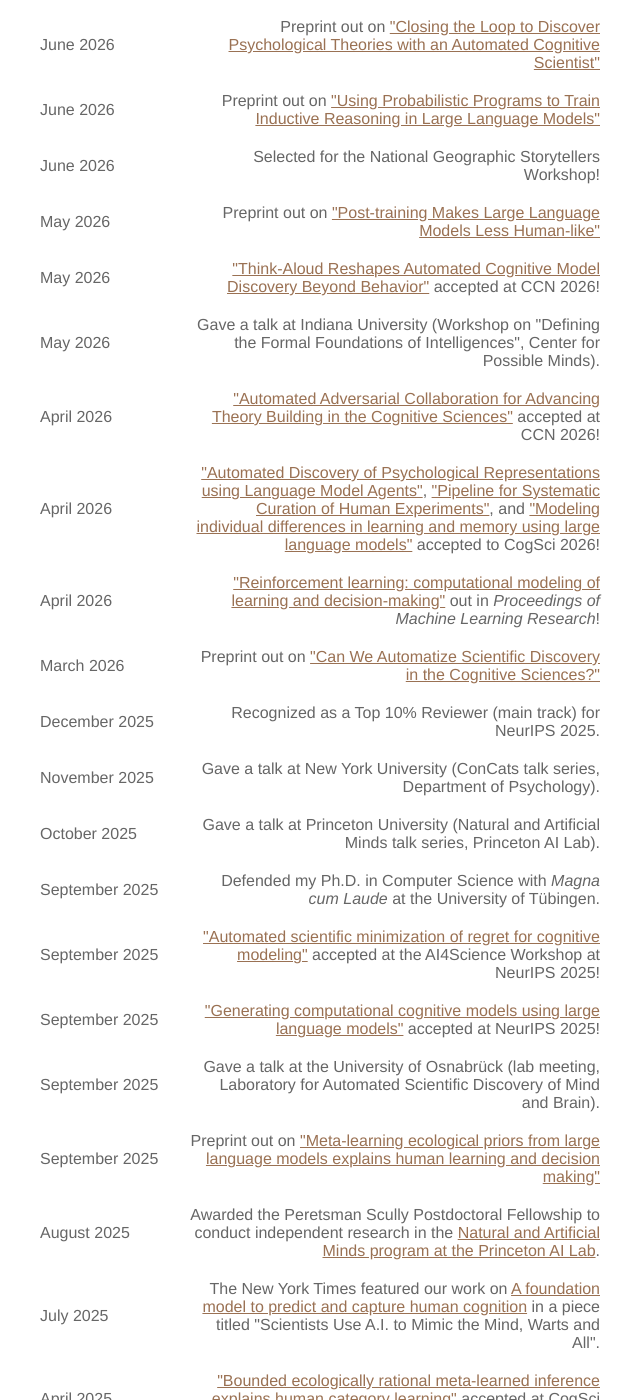
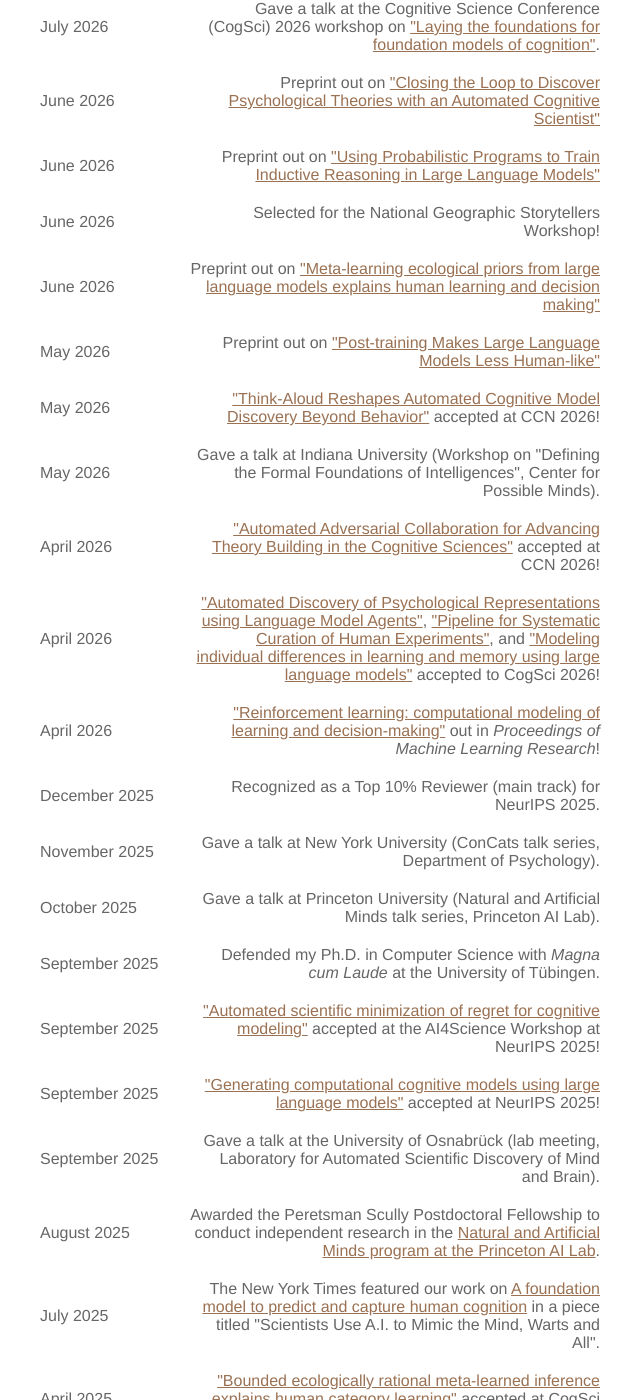
Before and after one commit to akjagadish/akjagadish.github.io, a Jekyll site: the page built from projects.html, in a window 1280 px wide and 1400 px high, scrolled down 835 px. Shown: the whole window, without its empty margins (320-960 px from the left). Built offline with Jekyll 4.4.1, drawn with Linux system fonts in a browser that asks for light colours; nearby versions of some CDN libraries; some of the changed text lies outside the part shown.

Commit message:
docs: date two preprint news rows by their latest arXiv revision
Co-Authored-By: Claude Fable 5.1 <noreply@anthropic.com>

```diff
--- a/projects.html
+++ b/projects.html
@@ -41,6 +41,13 @@ layout: page_projects
   </div>
 
 <div style="display: flex; justify-content: space-between; align-items: center;">
+    <span style="flex-shrink: 0; text-align: left; width: 130px;">September 2026</span>
+    <span style="flex-grow: 1; text-align: right; margin-left: 20px;">
+      Preprint out on <a href="https://arxiv.org/abs/2603.20988">"Can We Automatize Scientific Discovery in the Cognitive Sciences?"</a>
+    </span>
+  </div>
+
+<div style="display: flex; justify-content: space-between; align-items: center;">
     <span style="flex-shrink: 0; text-align: left; width: 130px;">August 2026</span>
     <span style="flex-grow: 1; text-align: right; margin-left: 20px;">
       Preprint out on <a href="https://arxiv.org/abs/2608.22154">"More accurate behavioral predictions with hybrid Bayesian-connectionist models"</a>
@@ -72,6 +79,13 @@ layout: page_projects
     <span style="flex-shrink: 0; text-align: left; width: 130px;">June 2026</span>
     <span style="flex-grow: 1; text-align: right; margin-left: 20px;">
       Selected for the National Geographic Storytellers Workshop!
+    </span>
+  </div>
+
+<div style="display: flex; justify-content: space-between; align-items: center;">
+    <span style="flex-shrink: 0; text-align: left; width: 130px;">June 2026</span>
+    <span style="flex-grow: 1; text-align: right; margin-left: 20px;">
+      Preprint out on <a href="https://arxiv.org/abs/2509.00116">"Meta-learning ecological priors from large language models explains human learning and decision making"</a>
     </span>
   </div>
 
@@ -116,13 +130,6 @@ layout: page_projects
     <span style="flex-shrink: 0; text-align: left; width: 130px;">April 2026</span>
     <span style="flex-grow: 1; text-align: right; margin-left: 20px;">
       <a href="https://proceedings.mlr.press/v320/cohen26a.html">"Reinforcement learning: computational modeling of learning and decision-making"</a> out in <i>Proceedings of Machine Learning Research</i>!
-    </span>
-  </div>
-
-<div style="display: flex; justify-content: space-between; align-items: center;">
-    <span style="flex-shrink: 0; text-align: left; width: 130px;">March 2026</span>
-    <span style="flex-grow: 1; text-align: right; margin-left: 20px;">
-      Preprint out on <a href="https://arxiv.org/abs/2603.20988">"Can We Automatize Scientific Discovery in the Cognitive Sciences?"</a>
     </span>
   </div>
 
@@ -176,13 +183,6 @@ layout: page_projects
   </div>
 
 <div style="display: flex; justify-content: space-between; align-items: center;">
-    <span style="flex-shrink: 0; text-align: left; width: 130px;">September 2025</span>
-    <span style="flex-grow: 1; text-align: right; margin-left: 20px;">
-      Preprint out on <a href="https://arxiv.org/abs/2509.00116">"Meta-learning ecological priors from large language models explains human learning and decision making"</a>
-    </span>
-  </div>
-
-<div style="display: flex; justify-content: space-between; align-items: center;">
     <span style="flex-shrink: 0; text-align: left; width: 130px;">August 2025</span>
     <span style="flex-grow: 1; text-align: right; margin-left: 20px;">
       Awarded the Peretsman Scully Postdoctoral Fellowship to conduct independent research in the <a href="https://ai.princeton.edu/ai-lab/people/postdocs-and-scholars">Natural and Artificial Minds program at the Princeton AI Lab</a>.
```
